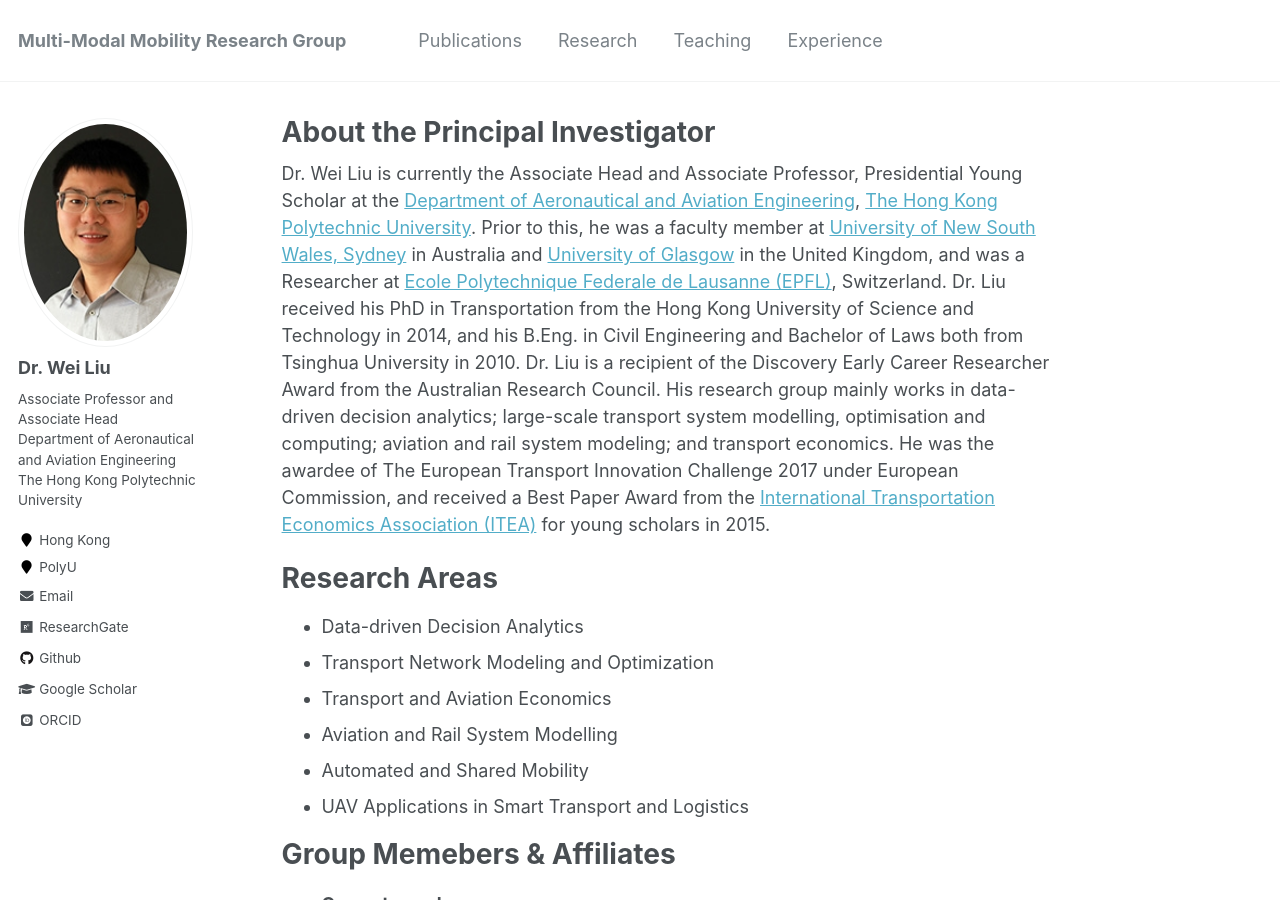
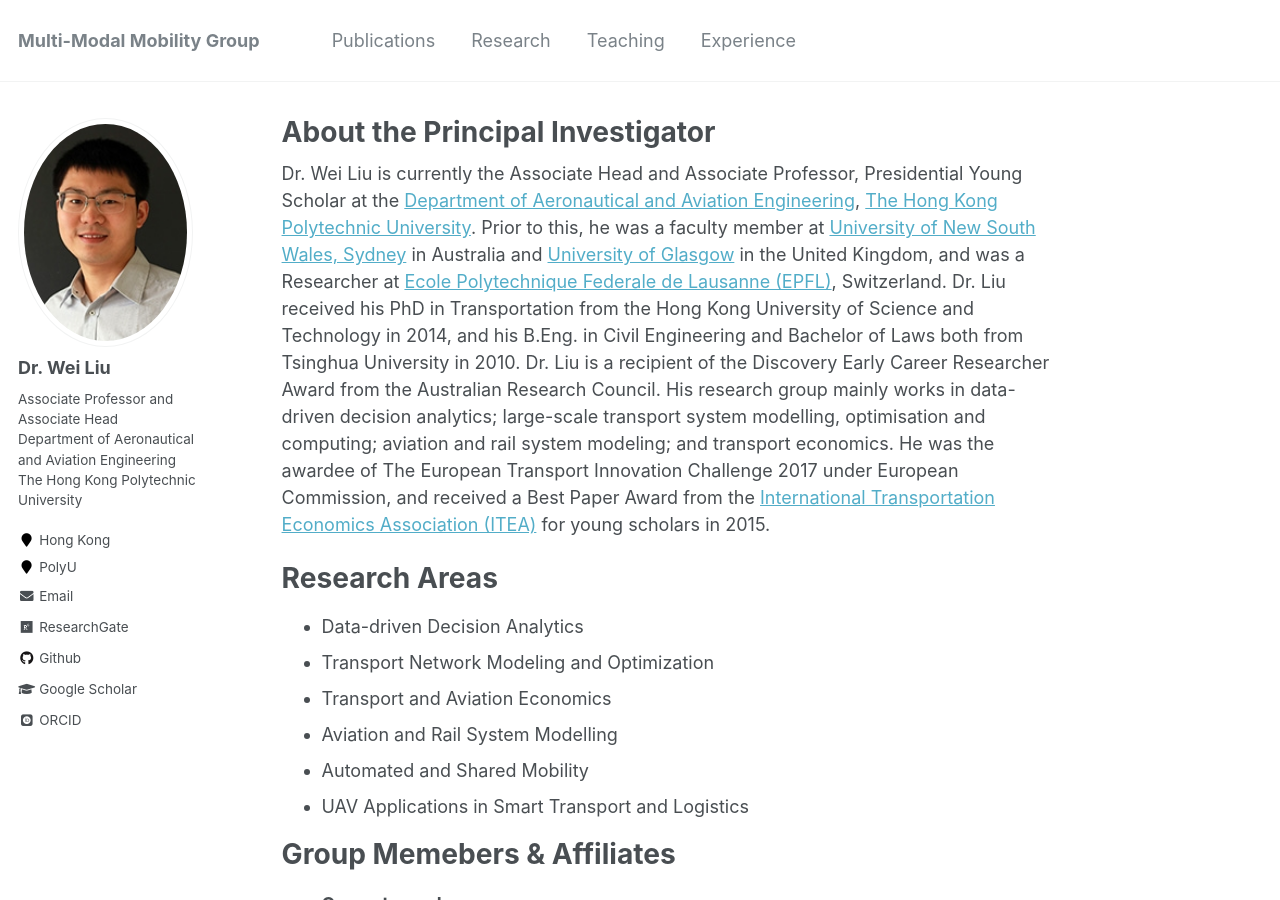
Before and after one commit to weiliu2016/weiliu2016.github.io, a Jekyll site: the page built from _pages/about.md, in a window 1280 px wide and 900 px high. Built offline with Jekyll 4.4.1, drawn with Linux system fonts in a browser that asks for light colours; some web fonts are replaced.

Commit message:
Update _config.yml

```diff
--- a/_config.yml
+++ b/_config.yml
@@ -7,7 +7,7 @@
 
 # Site Settings
 locale                   : "en-US"
-title                    : "Multi-Modal Mobility Research Group"
+title                    : "Multi-Modal Mobility Group"
 title_separator          : "-"
 name                     : &name "Wei Liu"
 description              : &description "Associate Professor and Associate Head"
```
